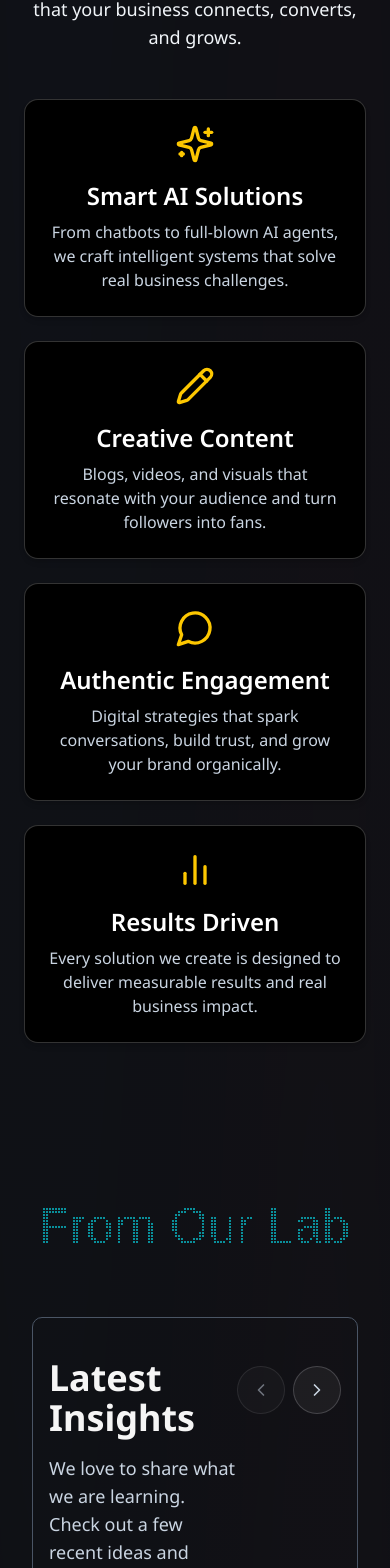
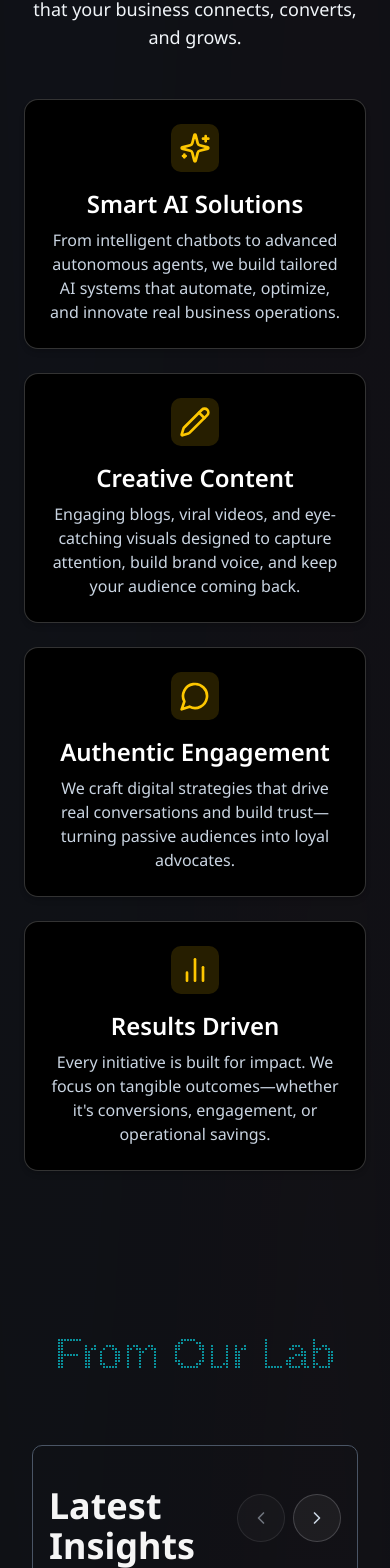
Before and after one commit to rupeshbug/novelty_lab_website, a Next.js app: page / in a window 390 px wide. Shown: the part 4398-5966 px from the top of the page. Built offline with nearby package versions, Linux system fonts and the light colour scheme.

Commit message:
minor changes

```diff
--- a/src/app/components/BringingValue.tsx
+++ b/src/app/components/BringingValue.tsx
@@ -21,7 +21,7 @@ export default function BringingValue() {
         </div>
 
         {/* Cards */}
-        <div className="grid md:grid-cols-2 xl:grid-cols-4 gap-6">
+        <div className="grid grid-cols-1 md:grid-cols-2 gap-6">
           {/* Card 1 */}
           <div className="relative rounded-xl border border-white/20 bg-black text-white p-6 shadow-md cursor-pointer">
             <GlowingEffect
@@ -33,13 +33,16 @@ export default function BringingValue() {
               inactiveZone={0.01}
             />
             <div className="relative z-10 flex flex-col items-center text-center">
-              <Sparkles className="w-10 h-10 mb-4 text-yellow-400" />
+              <div className="w-12 h-12 rounded-lg bg-yellow-400/15 flex items-center justify-center mb-4">
+                <Sparkles className="w-8 h-8 text-yellow-400" />
+              </div>
               <h3 className="text-2xl font-semibold mb-2">
                 Smart AI Solutions
               </h3>
-              <p className="text-slate-300 max-w-xs">
-                From chatbots to full-blown AI agents, we craft intelligent
-                systems that solve real business challenges.
+              <p className="text-slate-300 max-w-sm">
+                From intelligent chatbots to advanced autonomous agents, we
+                build tailored AI systems that automate, optimize, and innovate
+                real business operations.
               </p>
             </div>
           </div>
@@ -55,11 +58,14 @@ export default function BringingValue() {
               inactiveZone={0.01}
             />
             <div className="relative z-10 flex flex-col items-center text-center">
-              <Pencil className="w-10 h-10 mb-4 text-yellow-400" />
+              <div className="w-12 h-12 rounded-lg bg-yellow-400/15 flex items-center justify-center mb-4">
+                <Pencil className="w-8 h-8 text-yellow-400" />
+              </div>
               <h3 className="text-2xl font-semibold mb-2">Creative Content</h3>
-              <p className="text-slate-300 max-w-xs">
-                Blogs, videos, and visuals that resonate with your audience and
-                turn followers into fans.
+              <p className="text-slate-300 max-w-sm">
+                Engaging blogs, viral videos, and eye-catching visuals designed
+                to capture attention, build brand voice, and keep your audience
+                coming back.
               </p>
             </div>
           </div>
@@ -75,13 +81,15 @@ export default function BringingValue() {
               inactiveZone={0.01}
             />
             <div className="relative z-10 flex flex-col items-center text-center">
-              <MessageCircle className="w-10 h-10 mb-4 text-yellow-400" />
+              <div className="w-12 h-12 rounded-lg bg-yellow-400/15 flex items-center justify-center mb-4">
+                <MessageCircle className="w-8 h-8 text-yellow-400" />
+              </div>
               <h3 className="text-2xl font-semibold mb-2">
                 Authentic Engagement
               </h3>
-              <p className="text-slate-300 max-w-xs">
-                Digital strategies that spark conversations, build trust, and
-                grow your brand organically.
+              <p className="text-slate-300 max-w-sm">
+                We craft digital strategies that drive real conversations and
+                build trust—turning passive audiences into loyal advocates.
               </p>
             </div>
           </div>
@@ -97,11 +105,14 @@ export default function BringingValue() {
               inactiveZone={0.01}
             />
             <div className="relative z-10 flex flex-col items-center text-center">
-              <BarChart2 className="w-10 h-10 mb-4 text-yellow-400" />
+              <div className="w-12 h-12 rounded-lg bg-yellow-400/15 flex items-center justify-center mb-4">
+                <BarChart2 className="w-8 h-8 text-yellow-400" />
+              </div>
               <h3 className="text-2xl font-semibold mb-2">Results Driven</h3>
-              <p className="text-slate-300 max-w-xs">
-                Every solution we create is designed to deliver measurable
-                results and real business impact.
+              <p className="text-slate-300 max-w-sm">
+                Every initiative is built for impact. We focus on tangible
+                outcomes—whether it&apos;s conversions, engagement, or
+                operational savings.
               </p>
             </div>
           </div>
--- a/src/app/components/FromOurLab.tsx
+++ b/src/app/components/FromOurLab.tsx
@@ -132,7 +132,7 @@ export default function BlogSection() {
   useEffect(() => {
     const updateFontSize = () => {
       const width = window.innerWidth;
-      setFontSize(width < 768 ? 50 : 80);
+      setFontSize(width < 768 ? 45 : 80);
     };
 
     updateFontSize();
```
